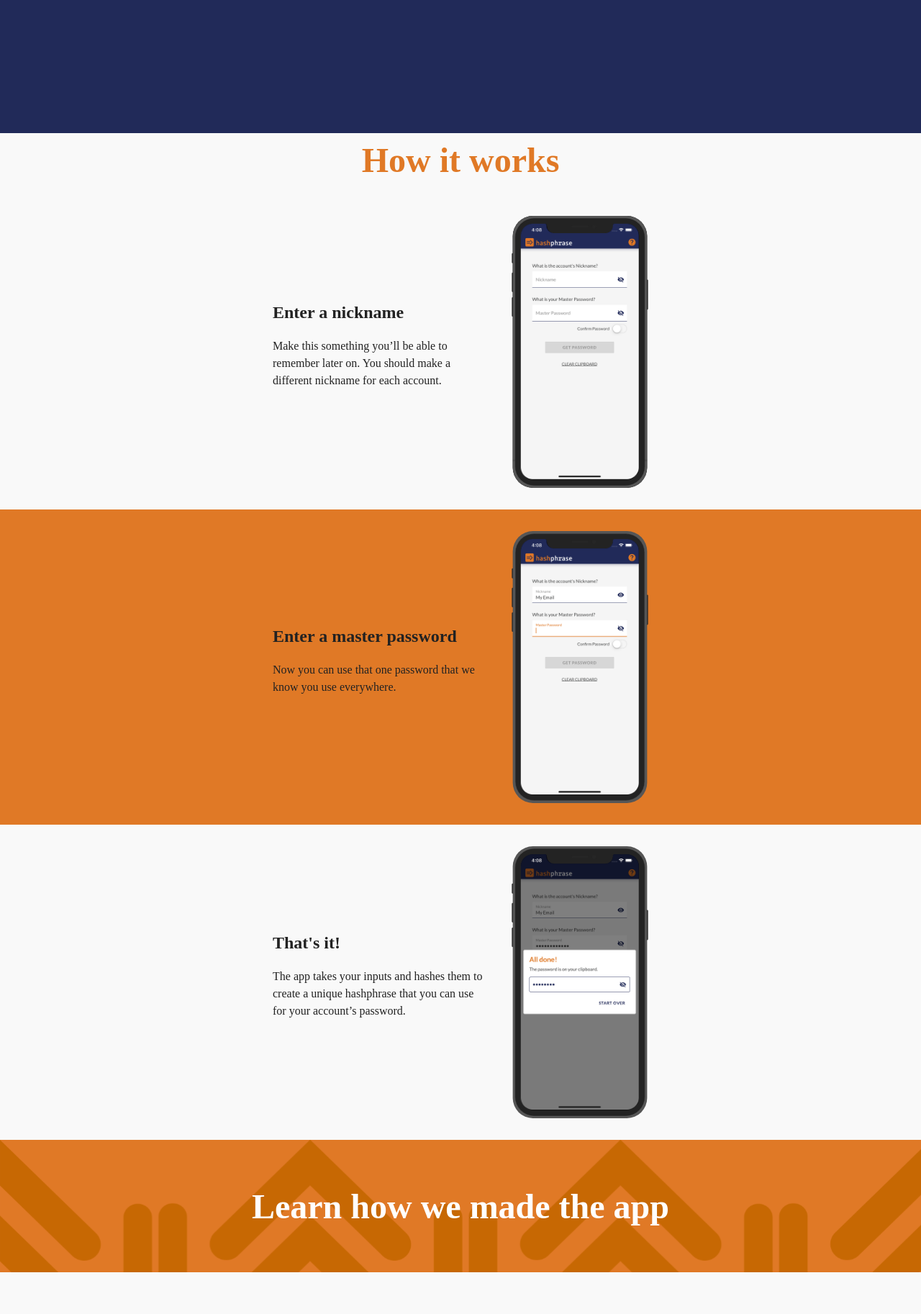
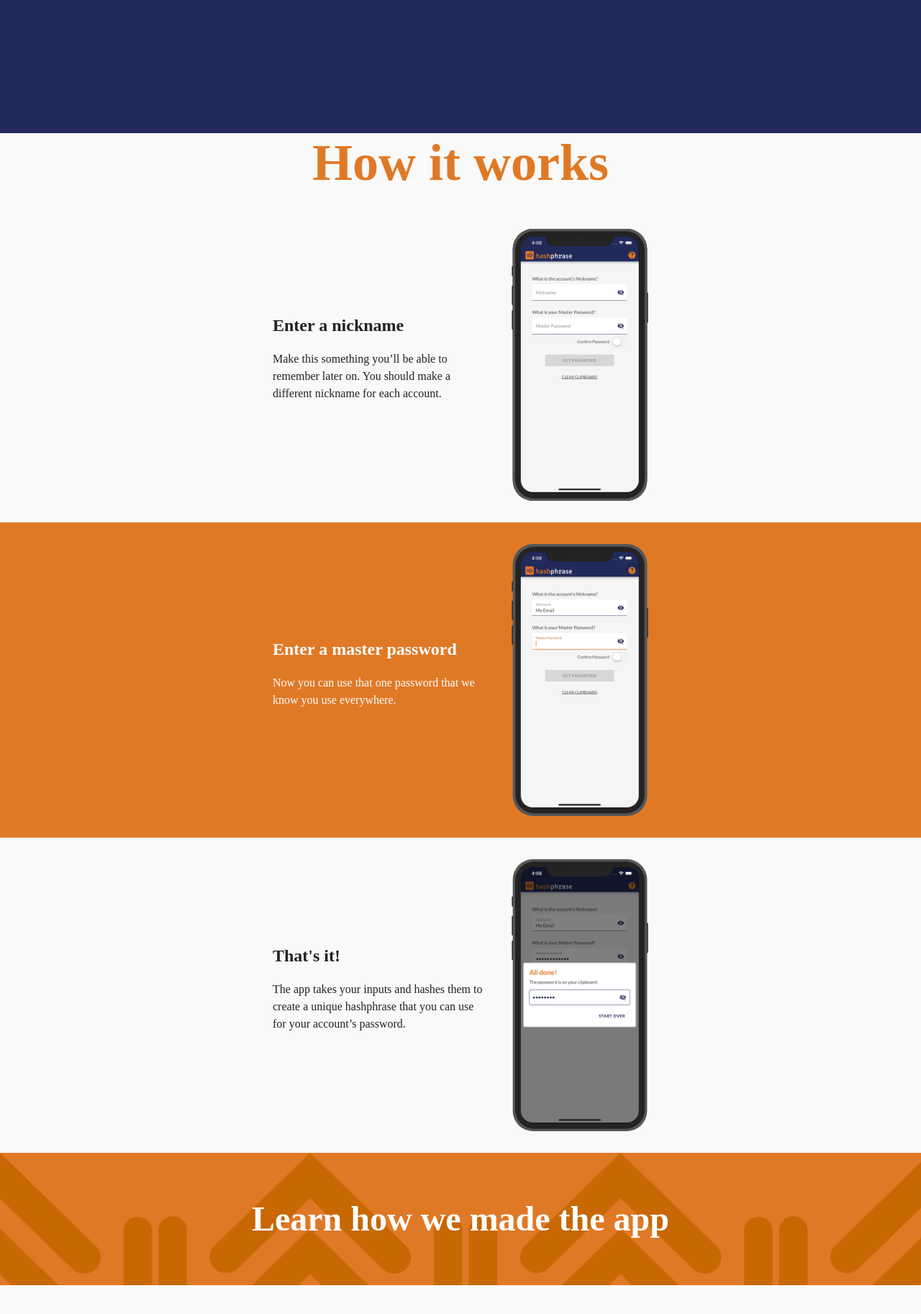
Before and after one commit to Vermonster/hashphrase, a Jekyll site: the page index.html, which Jekyll copies as it is, in a window 1280 px wide. Shown: the part 715-2541 px from the top of the page at 72% size. Built offline with Jekyll 4.4.1, drawn with Linux system fonts in a browser that asks for light colours; some web fonts are replaced.

Commit message:
make accent-block text white

```diff
--- a/assets/css/main.scss
+++ b/assets/css/main.scss
@@ -118,9 +118,8 @@
     font-family: $font-header;
     margin: 0;
     margin-bottom: 20px;
-    padding-top: 10px;
     text-align: center;
-    font-size: 48px;
+    font-size: $font-size-h1;
     color: $primary-orange;
   }
 
@@ -168,8 +167,10 @@
       background: #E07926;
       color: white;
       .steps-text {
-        .steps-title, .steps-description {
-          color: white;
+        .text-container {
+          .steps-title, .steps-description {
+            color: white;
+          }
         }
       }
     }
@@ -197,32 +198,22 @@
   .social-media-container {
     display: flex;
     flex-direction: row;
-    justify-content: center;
-    align-items: center;
-    padding-top: 60px;
+    justify-content: space-around;
+    padding: 100px;
 
     .social-media {
-      width: 325px;
+      width: 280px;
       display: flex;
       flex-direction: column;
-      width: 200px;
       align-items: center;
-      justify-content: center;
-      justify-items: center;
-      margin-bottom: 20px;
-      margin-left: 75px;
-      margin-right: 75px;
-
-      .social-logo {
-        width: 50px;
-        height: 50px;
-      }
+      margin-left: 15px;
+      margin-right: 15px;
 
       .social-media-text {
         text-align: center;
-        font-size: $font-size-h3;
+        font-size: $font-size-h2;
         color: $text-black;
-        margin-bottom: 45px;
+        margin-bottom: 40px;
 
         a {
           text-decoration: underline;
@@ -333,7 +324,7 @@
     padding-top: 10px;
 
     .how-it-works-title {
-      font-size: $font-size-h3;
+      font-size: 50px;
     }
 
     .workflow {
@@ -374,7 +365,7 @@
       text-align: center;
 
       .learn-how-title {
-        font-size: $font-size-h3;
+        font-size: 26px;
       }
     }
 
@@ -384,23 +375,21 @@
       align-items: center;
       padding: 0;
       margin-top: 32px;
+      padding-bottom: 24px;
 
       .social-media {
         width: 200px;
-        flex-direction: row;
-        flex-wrap: wrap;
+
 
         .social-logo {
           width: 50px;
           height: 50px;
-          margin-left: 0;
         }
 
         .social-media-text {
           font-size: $font-size-h3;
           line-height: 1.3em;
           margin-top: 16px;
-          margin-bottom: 30px;
         }
       }
     }
@@ -461,60 +450,4 @@
   .footer {
     height: 90px;
   }
-
-  .how-we-made-it {
-    background-color: $background-grey;
-
-    .logo-pattern-container {
-      background-image: url("../marketing-images/pattern_graphic.svg");
-      background-size: cover;
-      display: flex;
-      justify-content: center;
-      align-items: center;
-      height: 184px;
-
-      .learn-how-title {
-        color: $white;
-        font-family: $font-header;
-        font-size: 48px;
-      }
-    }
-
-    .social-media-container {
-      display: flex;
-      flex-direction: column;
-      justify-content: space-around;
-      align-items: center;
-      padding-top: 35px;
-
-      .social-media {
-        width: 325px;
-        display: flex;
-        flex-direction: row-reverse;
-        align-items: center;
-        justify-content: center;
-        justify-items: center;
-        margin-bottom: 20px;
-
-        .social-logo {
-          width: 100px;
-          height: 100px;
-          margin-left: 30px;
-        }
-
-        .social-media-text {
-          text-align: center;
-          font-size: $font-size-h3;
-          color: $text-black;
-          margin-bottom: 45px;
-
-          a {
-            text-decoration: underline;
-            color: $primary-orange;
-            cursor: pointer;
-          }
-        }
-      }
-    }
-  }
 }
```
